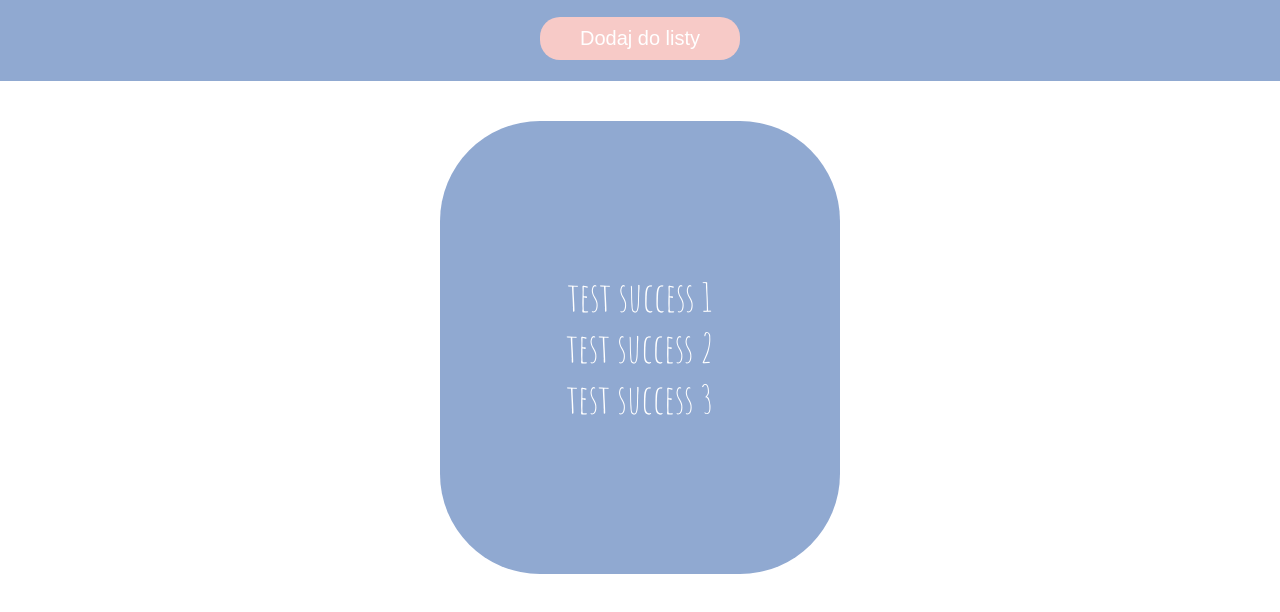
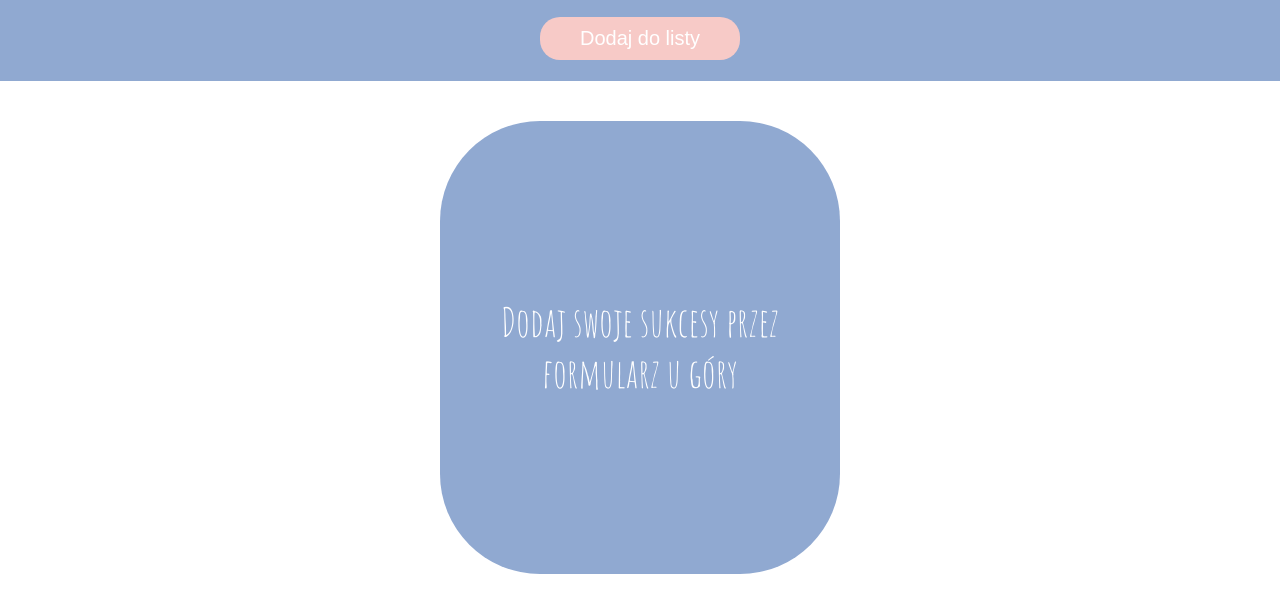
Before and after one commit to joannaotmianowska/successjar, a Gatsby site: page / in a window 1280 px wide. Shown: the part 186-798 px from the top of the page. Built offline with nearby package versions, Linux system fonts and the light colour scheme; Gatsby itself is replaced by a stand-in of ours.

Commit message:
adding item to list completed

```diff
--- a/src/components/app.js
+++ b/src/components/app.js
@@ -1,9 +1,7 @@
-import React, { useState, useEffect } from 'react';
+import React, { useState } from 'react';
 import styled from 'styled-components';
 import Form from './form';
 import List from './list';
-
-const testSuccesses = ['test success 1', 'test success 2', 'test success 3'];
 
 const StyledWrapper = styled.div`
     height: 100vh;
@@ -11,23 +9,12 @@ const StyledWrapper = styled.div`
     grid-template-rows: 1fr 2fr;
 `
 
-
-
 const App = () => {
-    const [successes, setSuccesses ] = useState([]);
+    const [successes, setSuccesses] = useState([]);
 
     const addNewSuccess = (newSuccess) => {
-        console.log('new success', newSuccess)
-        const currentList = successes;
-        const newList = [ ...currentList, newSuccess ];
-        console.log('newList', newList)
-        return newList;
+        setSuccesses([...successes, newSuccess])
     }
-
-    useEffect(() => {
-        console.log('useffect')
-        setSuccesses(testSuccesses);
-    }, [])
 
     return (
         <StyledWrapper>
--- a/src/components/form.js
+++ b/src/components/form.js
@@ -1,4 +1,4 @@
-import React from 'react';
+import React, { useState } from 'react';
 import styled from 'styled-components';
 import Header from './header';
 
@@ -19,10 +19,6 @@ const StyledInput = styled.input`
     width: 90%;
     justify-self: center;
     margin-bottom: 1rem;
-
-    ::placeholder {
-        /* color: ${({ theme }) => theme.colors.text}; */
-    }
 
     @media (min-width: 426px) {
         max-width: 40rem;
@@ -45,14 +41,15 @@ const StyledButton = styled.button`
 `
 
 const Form = ({ addNewSuccess }) => {
-    let newSuccess = "";
+    const [newSuccess, setNewSuccess] = useState("");
 
     const handleOnChange = (e) => {
-        newSuccess = e.currentTarget.value;
+        setNewSuccess(e.currentTarget.value);
     }
 
     const handleOnClick = () => {
         addNewSuccess(newSuccess);
+        setNewSuccess("");
     }
 
     return (
@@ -61,6 +58,7 @@ const Form = ({ addNewSuccess }) => {
             <StyledInput
                 onChange={handleOnChange}
                 placeholder="Tutaj wpisz swój sukces"
+                value={newSuccess}
             />
             <StyledButton onClick={handleOnClick}>
                 Dodaj do listy
--- a/src/components/list.js
+++ b/src/components/list.js
@@ -14,6 +14,7 @@ const StyledWrapper = styled.ul`
     font-size: 4rem;
     justify-self: center;
     width: 90%;
+    text-align: center;
 
     @media (min-width: 426px) {
         max-width: 40rem;
@@ -22,7 +23,11 @@ const StyledWrapper = styled.ul`
 
 const List = ({ items }) => (
     <StyledWrapper>
-        { items.map(item => (<li key={Math.random()}>{item}</li>))}
+        { items.length === 0
+            ? <li>Dodaj swoje sukcesy przez formularz u góry</li>
+            : items.map(item =>
+                (<li key={Math.random()}>{item}</li>))
+        }
     </StyledWrapper>
 );
 
```
